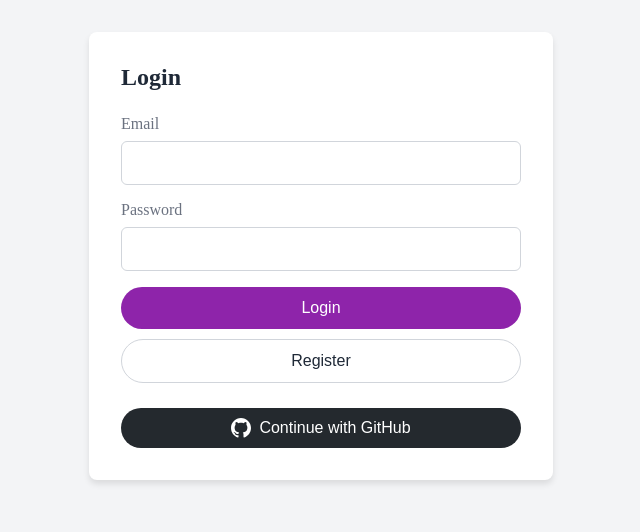
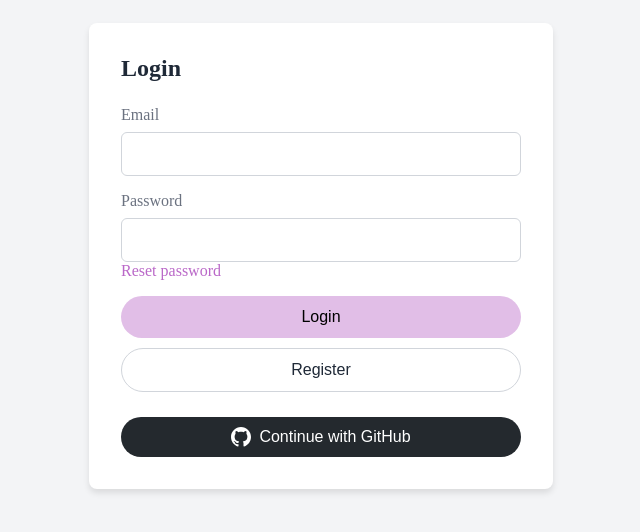
Before and after one commit to duty57/chord_viewer, a Vue app in the folder frontend/: page / in a window 1280 px wide. Shown: the part 144-676 px from the top of the page, without its empty margins (319-959 px from the left). Built offline with nearby package versions, Linux system fonts and the light colour scheme; no server answers.

Commit message:
implement password reset and introduce new colors to the palette

```diff
--- a/frontend/src/assets/index.css
+++ b/frontend/src/assets/index.css
@@ -23,8 +23,8 @@
     --text-primary: #1f2937;
     --text-secondary: #6b7280;
     --border-color: #d1d5db;
-    --button-bg: #8e24aa;
-    --button-hover: #6a1b9a;
+    --button-bg: #E1BEE7;
+    --button-hover: #CE93D8;
     --menu-bg: #D81B60;
     --menu-border: #FF4081;
     --menu-hover: #C2185B;
@@ -33,6 +33,9 @@
     --selector-active: #F48FB1;
     --selector-text: #212121;
     --error-color: #ef4444;
+    --success-color: #00E676;
+    --link-inactive: #BA68C8;
+    --link-active: #E1BEE7;
 
     --fingering-1: #FF8A65;
     --fingering-2: #00E5FF;
@@ -57,6 +60,9 @@
     --selector-active: #F06292;
     --selector-text: #fafafa;
     --error-color: #f87171;
+    --success-color: #43A047;
+    --link-inactive: #BA68C8;
+    --link-active: #E1BEE7;
 
     --fingering-1: #FF5252;
     --fingering-2: #42A5F5;
@@ -68,6 +74,10 @@
     color: var(--error-color);
     margin-bottom: 1rem;
     transition: color 0.3s ease;
+  }
+
+  .success {
+    color: var(--success-color);
   }
 
 .content {
@@ -115,3 +125,14 @@
   font-family: GreatVibes, monospace;
   letter-spacing: 3px;
 }
+
+.link {
+  color: var(--link-inactive);
+  transition: color 0.1s ease;
+  cursor: pointer;
+}
+
+.link:hover {
+  color: var(--link-active);
+  text-decoration: underline;
+}
--- a/frontend/src/view/Login.vue
+++ b/frontend/src/view/Login.vue
@@ -2,7 +2,7 @@
 import {onMounted, ref} from 'vue'
 import {useRouter} from 'vue-router'
 import {applyTheme, getStoredTheme} from "@/utils/theme_manager.ts";
-import {signInWithEmailAndPassword, createUserWithEmailAndPassword} from "firebase/auth"
+import {signInWithEmailAndPassword, createUserWithEmailAndPassword, sendPasswordResetEmail} from "firebase/auth"
 import {userInstance, User} from "../models/user.ts"
 import {auth} from "../config/firebase.ts"
 import {loginAPI, registerAPI} from "@/api/user_api.ts";
@@ -10,6 +10,7 @@ import {loginAPI, registerAPI} from "@/api/user_api.ts";
 const email = ref('')
 const password = ref('')
 const error = ref('')
+const success = ref('')
 const router = useRouter()
 
 
@@ -62,6 +63,38 @@ async function register() {
   }
 }
 
+async function resetPassword() {
+  if (!email.value) {
+    error.value = "Please enter your email address.";
+    return;
+  }
+
+  try {
+
+    await sendPasswordResetEmail(auth, email.value);
+    success.value = "Password reset email sent! Check your inbox.";
+    error.value = "";
+    setTimeout(() => {
+      success.value = "";
+    }, 3000);
+  } catch (err: any) {
+    console.error("Password reset error:", err);
+    switch (err.code) {
+      case 'auth/user-not-found':
+        error.value = "No account found with this email.";
+        break;
+      case 'auth/invalid-email':
+        error.value = "Invalid email format.";
+        break;
+      case 'auth/too-many-requests':
+        error.value = "Too many requests. Please try again later.";
+        break;
+      default:
+        error.value = err.message || "Failed to send reset email.";
+    }
+  }
+}
+
 const loginWithGitHub = () => {
 
 }
@@ -88,8 +121,12 @@ onMounted(() => {
         <div class="form-group">
           <label>Password</label>
           <input type="password" v-model="password" required/>
+          <span class="link reset-password" @click="resetPassword">Reset password</span>
         </div>
+
         <p v-if="error" class="error">{{ error }}</p>
+        <p v-if="success" class="success">{{ success }}</p>
+
         <button type="submit" class="txt-btn submit">Login</button>
       </form>
       <button type="button" class="txt-btn register" @click="register">
@@ -173,7 +210,6 @@ input:focus {
 
 .submit {
   background-color: var(--button-bg);
-  color: white;
 }
 
 .submit:hover {
@@ -211,8 +247,11 @@ input:focus {
 
 .register:hover {
   background-color: var(--button-bg);
-  color: white;
   border-color: var(--button-bg);
 }
 
+.reset-password {
+  margin: 0;
+}
+
 </style>
```
